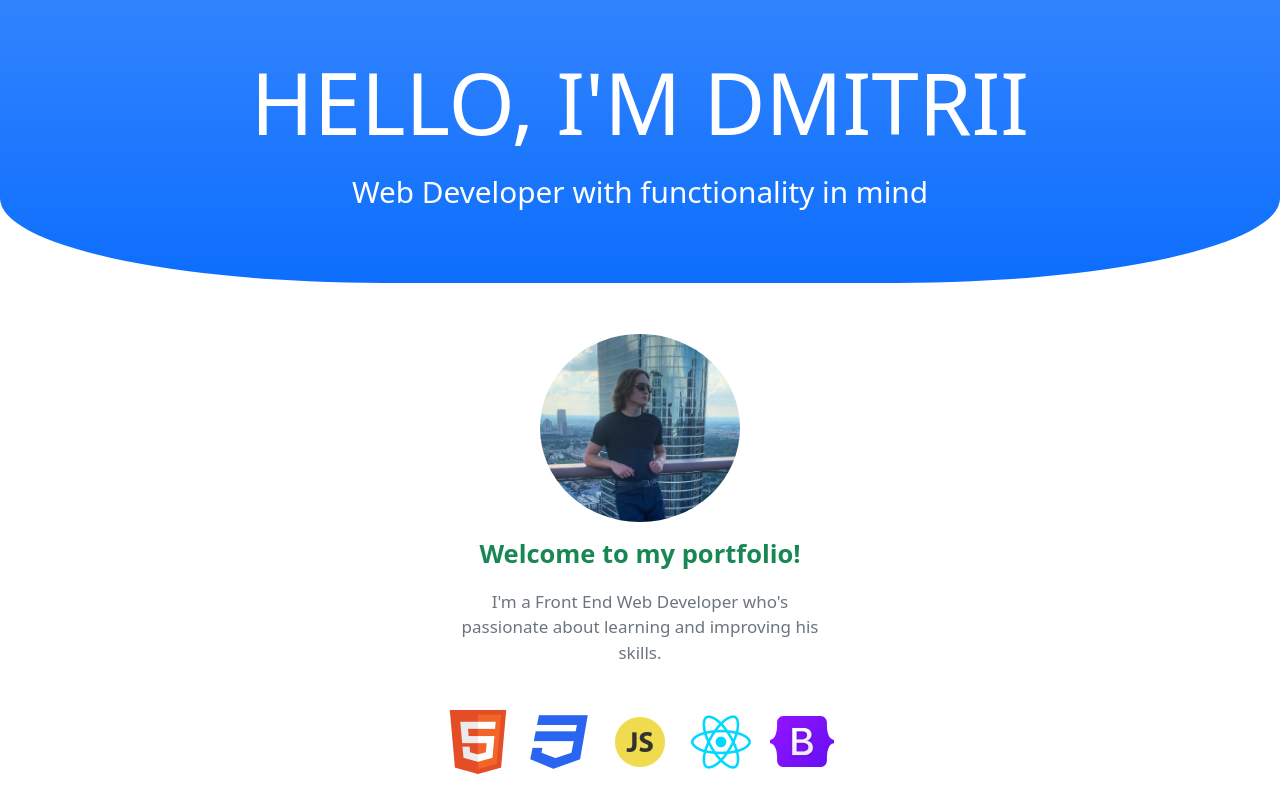
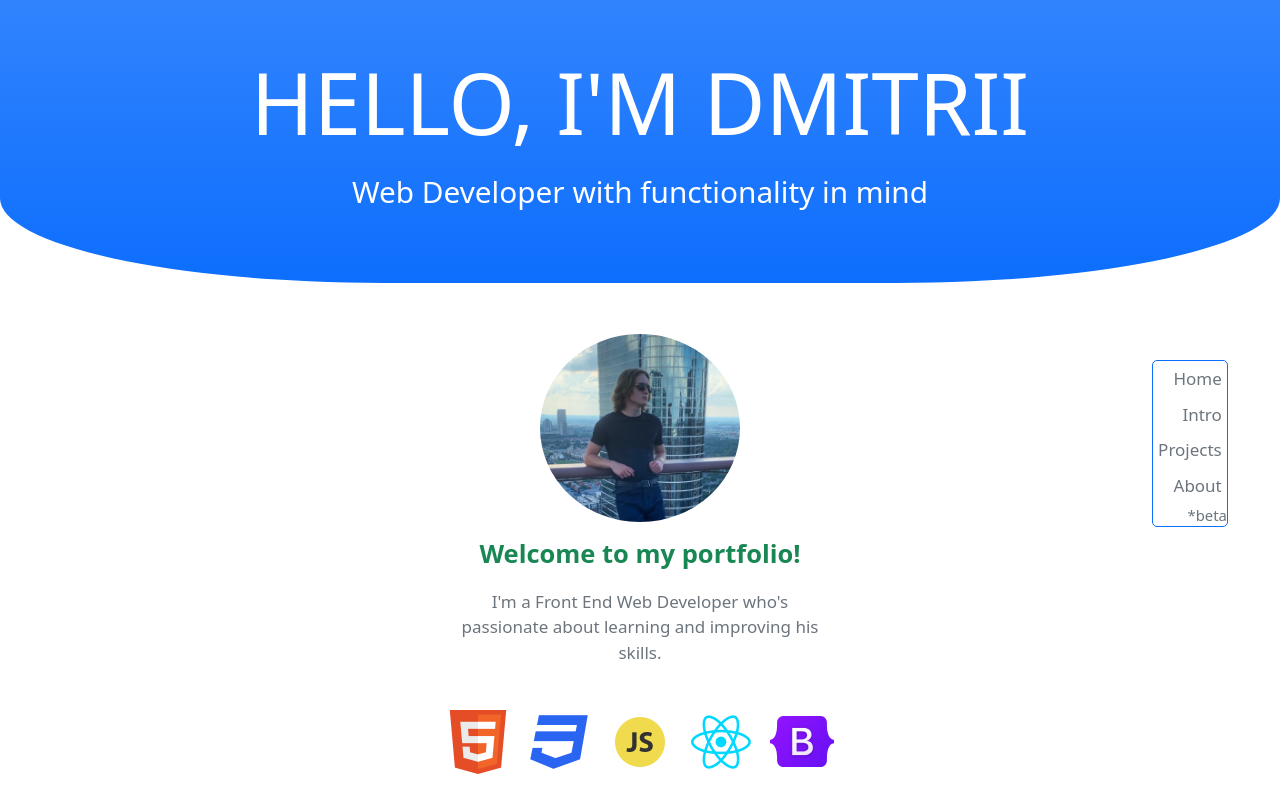
Before and after one commit to 1DmitriiShumilov1/ReactPortfolio, a React (Create React App) app: page / in a window 1280 px wide. Shown: the top 800 px of the page. Built offline with nearby package versions, Linux system fonts and the light colour scheme.

Commit message:
added 'legend' component

```diff
--- a/src/additions.css
+++ b/src/additions.css
@@ -58,6 +58,26 @@
 .flex {
   display: flex;
   align-items: center;
+}
+
+.legend {
+  transition-duration: 200ms;
+  width: fit-content;
+  position: fixed;
+  left: 94vw;
+  top: 45vh;
+  border: 1px solid #0d6efd;
+  border-radius: 5px;
+  background-color: rgba(0, 0, 0, 0);
+}
+.legend-nav {
+  padding: 0.3em;
+}
+.legend-nav:hover {
+  transition-duration: 200ms;
+  cursor: pointer;
+  background-color: rgba(0, 0, 0, 0.2);
+  color: #0d6efd;
 }
 /*--------------*/
 /* PROJECTS.JSX */
@@ -184,6 +204,13 @@
   width: 100%;
 }
 
+@media screen and (max-width: 1300px) {
+  .legend {
+    transition-duration: 200ms;
+    left: 90vw;
+  }
+}
+
 @media screen and (max-width: 1200px) {
   .projects {
     padding: 10px;
@@ -233,6 +260,13 @@
   }
 }
 
+@media screen and (max-width: 800px) {
+  .legend {
+    transition-duration: 200ms;
+    left: 85vw;
+  }
+}
+
 @media screen and (max-width: 600px) {
   .about-text {
     width: 90vw;
@@ -240,6 +274,10 @@
 }
 
 @media screen and (max-width: 500px) {
+  .legend {
+    transition-duration: 200ms;
+    left: 80vw;
+  }
   .skills {
     overflow: hidden;
   }
--- /dev/null
+++ b/src/components/common/legend.jsx
@@ -0,0 +1,36 @@
+import React, { Component } from "react";
+
+class Legend extends Component {
+  state = {
+    home: 0,
+    intro: 300,
+    projects: 1014,
+    about: 4820,
+  };
+
+  navigate(location) {
+    window.scrollTo(0, this.state[location]);
+  }
+
+  render() {
+    return (
+      <div className="legend text-secondary text-end">
+        <div onClick={() => this.navigate("home")} className="legend-nav">
+          Home
+        </div>
+        <div onClick={() => this.navigate("intro")} className="legend-nav">
+          Intro
+        </div>
+        <div onClick={() => this.navigate("projects")} className="legend-nav">
+          Projects
+        </div>
+        <div onClick={() => this.navigate("about")} className="legend-nav">
+          About
+        </div>
+        <p className="text-secondary m-0 small">*beta</p>
+      </div>
+    );
+  }
+}
+
+export default Legend;
--- a/src/components/header.jsx
+++ b/src/components/header.jsx
@@ -1,8 +1,10 @@
 import React from "react";
+import Legend from "./common/legend";
 
 const Header = () => {
   return (
     <header className="curved-bottom bg-primary bg-gradient">
+      <Legend />
       <div
         className={
           window.innerWidth < 600
```
